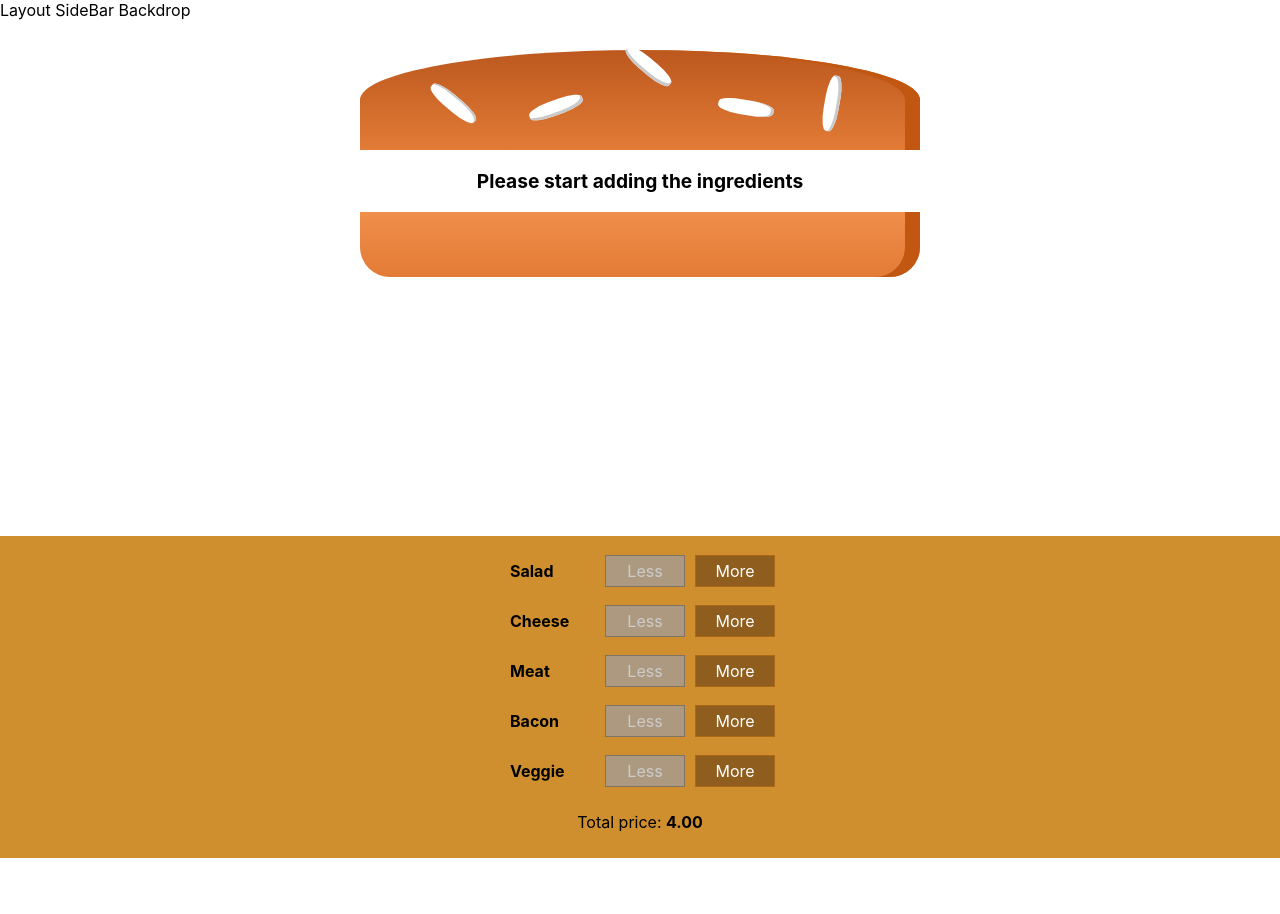
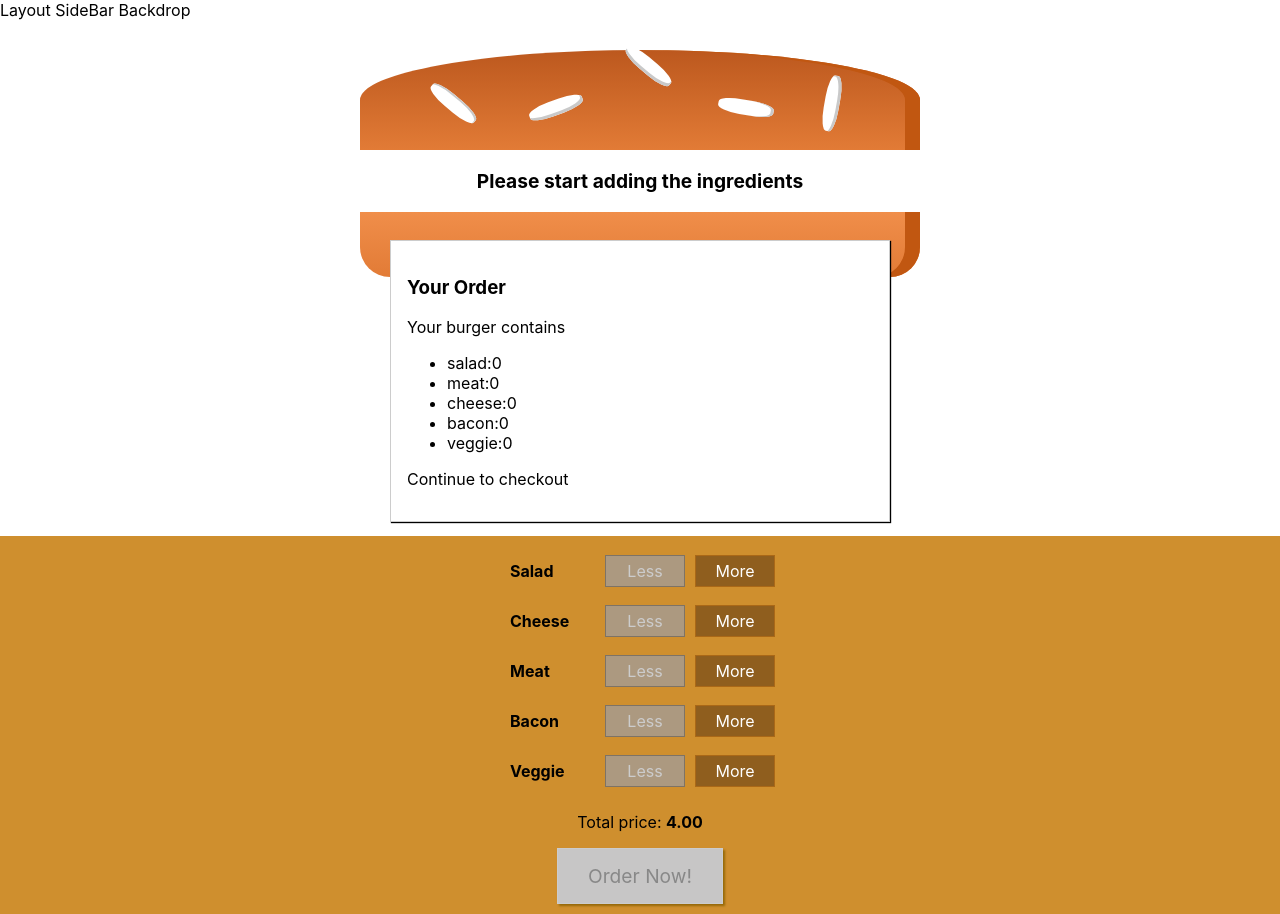
Before and after one commit to ashuprabhune/burger-builder, a React (Create React App) app: page / in a window 1280 px wide. Before the commit the page ends 858 px from the top, so only its background shows below. Built offline with nearby package versions, Linux system fonts and the light colour scheme.

Commit message:
Added Order Now button, order summary modal

```diff
--- a/src/components/Burger/BuildControls/BuildControls.js
+++ b/src/components/Burger/BuildControls/BuildControls.js
@@ -22,6 +22,9 @@ const buildControls = (props) => {
           disabled={props.disabled[ctrl.type]}/>
       ))}
       <p>Total price: <strong>{props.price.toFixed(2)}</strong></p>
+      <button
+        className={classes.OrderButton}
+        disabled={!props.purchaseable}>Order Now!</button>
     </div>
   );
 }
--- a/src/components/Burger/BuildControls/BuildControls.module.css
+++ b/src/components/Burger/BuildControls/BuildControls.module.css
@@ -8,3 +8,44 @@
   margin: auto;
   padding: 10px 0;
 }
+
+.OrderButton {
+    background-color: #DAD735;
+    outline: none;
+    cursor: pointer;
+    border: 1px solid #966909;
+    color: #966909;
+    font-family: inherit;
+    font-size: 1.2em;
+    padding: 15px 30px;
+    box-shadow: 2px 2px 2px #966909;
+}
+
+.OrderButton:hover, .OrderButton:active {
+    background-color: #A0DB41;
+    border: 1px solid #966909;
+    color: #966909;
+}
+
+.OrderButton:disabled {
+    background-color: #C7C6C6;
+    cursor: not-allowed;
+    border: 1px solid #ccc;
+    color: #888888;
+}
+
+.OrderButton:not(:disabled) {
+    animation: enable 0.3s linear;
+}
+
+@keyframes enable {
+    0% {
+        transform: scale(1);
+    }
+    60% {
+        transform: scale(1.1);
+    }
+    100% {
+        transform: scale(1);
+    }
+}
--- /dev/null
+++ b/src/components/Burger/OrderSummary/OrderSummary.js
@@ -0,0 +1,21 @@
+import React from 'react';
+import Aux from '../../../hoc/Auxilliary';
+const orderSummary = (props) => {
+  let ingredientsSummary = Object.keys(props.ingredients)
+  .map((igKey) => {
+    return <li><span style={{textTransform:'capatalize'}}>{igKey}</span>:{props.ingredients[igKey]}</li>
+  });
+  return(
+
+    <Aux>
+      <h3> Your Order </h3>
+      <p> Your burger contains</p>
+      <ul>
+        {ingredientsSummary}
+      </ul>
+      <p>Continue to checkout</p>
+    </Aux>
+  );
+}
+
+export default orderSummary;
--- /dev/null
+++ b/src/components/UI/Modal/Modal.js
@@ -0,0 +1,9 @@
+import React from 'react'
+import classes from './Modal.module.css'
+const modal = props => (
+  <div className={classes.Modal}>
+    {props.children}
+  </div>
+)
+
+export default modal;
--- /dev/null
+++ b/src/components/UI/Modal/Modal.module.css
@@ -0,0 +1,20 @@
+.Modal {
+    position: fixed;
+    z-index: 500;
+    background-color: white;
+    width: 70%;
+    border: 1px solid #ccc;
+    box-shadow: 1px 1px 1px black;
+    padding: 16px;
+    left: 15%;
+    top: 30%;
+    box-sizing: border-box;
+    transition: all 0.3s ease-out;
+}
+
+@media (min-width: 600px) {
+    .Modal {
+        width: 500px;
+        left: calc(50% - 250px);
+    }
+}
--- a/src/containers/BurgerBuilder/BurgerBuilder.js
+++ b/src/containers/BurgerBuilder/BurgerBuilder.js
@@ -2,7 +2,8 @@ import React, { Component } from 'react';
 import Aux from '../../hoc/Auxilliary';
 import Burger from '../../components/Burger/Burger';
 import BuildControls from '../../components/Burger/BuildControls/BuildControls'
-
+import Modal from '../../components/UI/Modal/Modal';
+import OrderSummary from '../../components/Burger/OrderSummary/OrderSummary'
 const INGREDIENT_PRICES={
   salad:0.5,
   cheese:0.4,
@@ -19,7 +20,21 @@ class BurgerBuilder extends Component{
       bacon : 0,
       veggie:0
     },
-    totalprice : 4
+    totalprice : 4,
+    purchaseable: false
+  }
+
+  updatePurchaseableState(ingredients){
+
+    const sum = Object.keys(ingredients)
+                .map(igKey => {
+                  return ingredients[igKey]
+                })
+                .reduce((sum,el) => {
+                  return sum + el;
+                },0);
+
+    this.setState({purchaseable: sum > 0})
   }
   addIngredientHandler = (type) =>{
       const oldCount = this.state.ingredients[type];
@@ -37,6 +52,7 @@ class BurgerBuilder extends Component{
         ingredients : updatedIngredients,
         totalprice : newPrice
       });
+      this.updatePurchaseableState(updatedIngredients);
 
   }
 
@@ -58,6 +74,7 @@ class BurgerBuilder extends Component{
       ingredients : updatedIngredients,
       totalprice : newPrice
     });
+    this.updatePurchaseableState(updatedIngredients);
   }
 
   render(){
@@ -71,11 +88,15 @@ class BurgerBuilder extends Component{
     return(
       <Aux>
         <Burger ingredients = {this.state.ingredients}/>
-      <BuildControls
-        ingredientadded = {this.addIngredientHandler}
-        ingredientremoved={this.removeIngredientHandler}
-        disabled={disbaledInfo}
-        price={this.state.totalprice}/>
+        <BuildControls
+          ingredientadded = {this.addIngredientHandler}
+          ingredientremoved={this.removeIngredientHandler}
+          disabled={disbaledInfo}
+          purchaseable={this.state.purchaseable}
+          price={this.state.totalprice}/>
+        <Modal>
+          <OrderSummary ingredients={this.state.ingredients} />
+        </Modal>
       </Aux>
     );
   }
```
